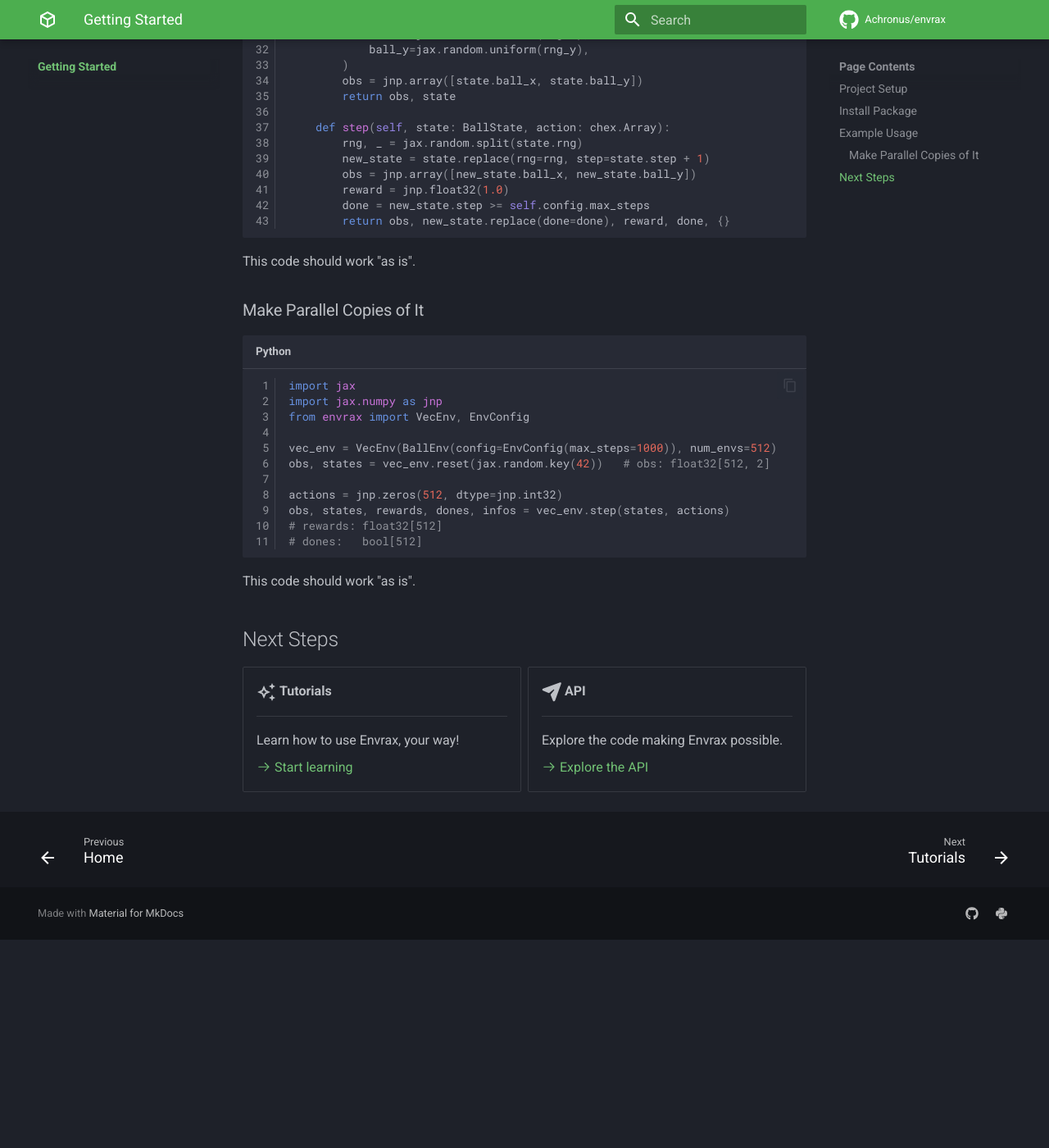
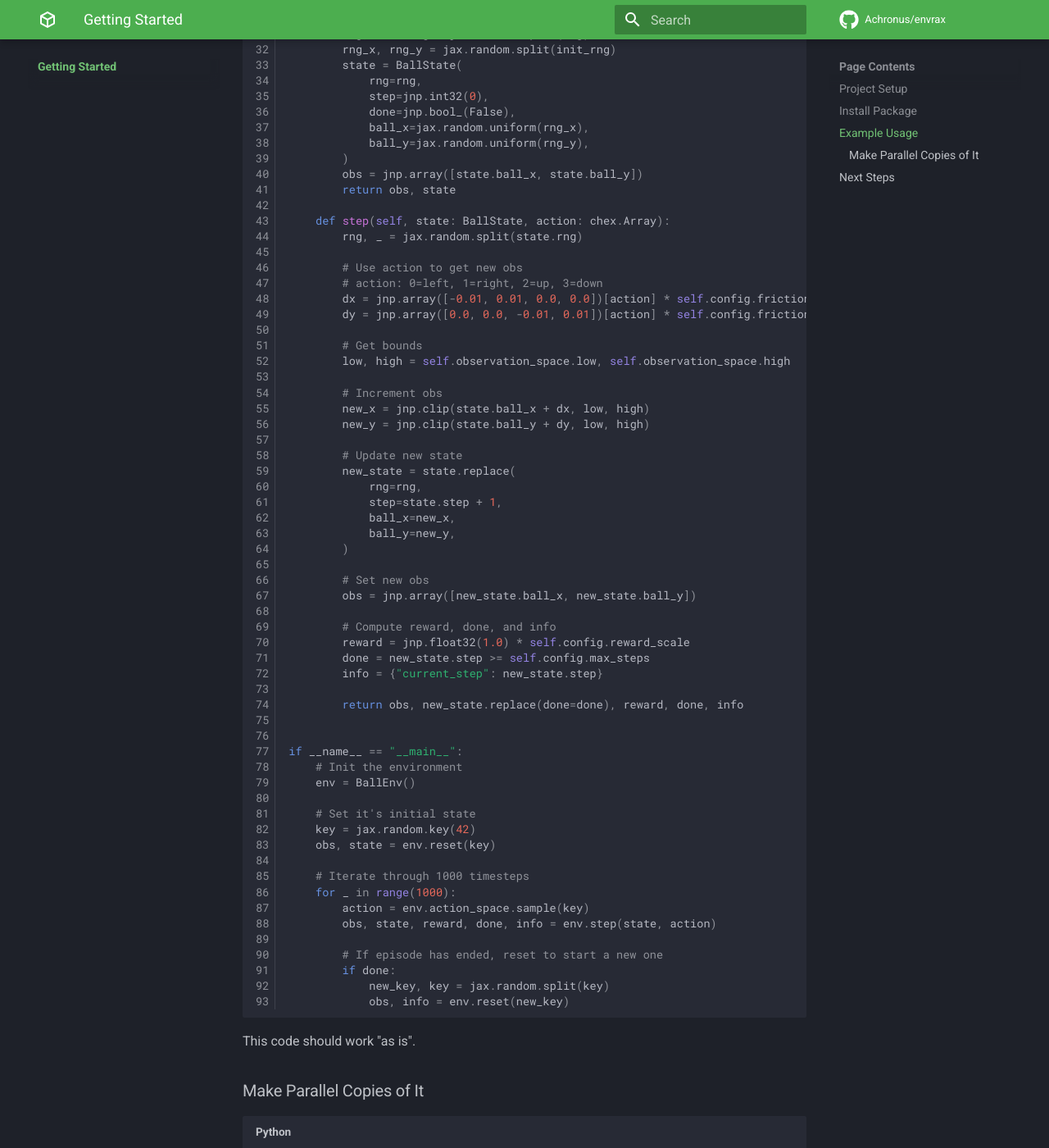
Before and after one commit to Achronus/envrax, an MkDocs documentation site: the page built from docs/starting/index.md, in a window 1280 px wide and 1400 px high, scrolled down 1503 px. Shown: the whole window at 82% size. Built offline with MkDocs 1.6.1 and Material for MkDocs 9.7.7, drawn with Linux system fonts in a browser that asks for light colours; comment, search, counter and statistics services are not loaded; before the commit the page ends 2649 px from its top, so only the background shows below that; some of the changed text lies outside the part shown.

Commit message:
docs(examples): Updated some code examples for consistency.
- Updated `BallState` fields from `jnp.float32` -> `chex.Array`
- Added training loop example
- Updated quick start example
- Corrected `JitWrapper` description

````diff
--- a/docs/starting/index.md
+++ b/docs/starting/index.md
@@ -62,17 +62,23 @@
 import jax
 import jax.numpy as jnp
 
-from envrax import JaxEnv, EnvState
+from envrax import JaxEnv, EnvState, EnvConfig
 from envrax.spaces import Box, Discrete
 
 
 @chex.dataclass
 class BallState(EnvState):
-    ball_x: jnp.float32
-    ball_y: jnp.float32
+    ball_x: chex.Array
+    ball_y: chex.Array
 
 
-class BallEnv(JaxEnv[Box, Discrete, BallState, EnvConfig]):
+@chex.dataclass
+class BallConfig(EnvConfig):
+    friction: float = 0.98
+    reward_scale: float = 1.0
+
+
+class BallEnv(JaxEnv[Box, Discrete, BallState, BallConfig]):
     @property
     def observation_space(self) -> Box:
         return Box(low=0.0, high=1.0, shape=(2,), dtype=jnp.float32)
@@ -96,11 +102,55 @@
 
     def step(self, state: BallState, action: chex.Array):
         rng, _ = jax.random.split(state.rng)
-        new_state = state.replace(rng=rng, step=state.step + 1)
+
+        # Use action to get new obs
+        # action: 0=left, 1=right, 2=up, 3=down
+        dx = jnp.array([-0.01, 0.01, 0.0, 0.0])[action] * self.config.friction
+        dy = jnp.array([0.0, 0.0, -0.01, 0.01])[action] * self.config.friction
+
+        # Get bounds
+        low, high = self.observation_space.low, self.observation_space.high
+
+        # Increment obs
+        new_x = jnp.clip(state.ball_x + dx, low, high)
+        new_y = jnp.clip(state.ball_y + dy, low, high)
+
+        # Update new state
+        new_state = state.replace(
+            rng=rng,
+            step=state.step + 1,
+            ball_x=new_x,
+            ball_y=new_y,
+        )
+
+        # Set new obs
         obs = jnp.array([new_state.ball_x, new_state.ball_y])
-        reward = jnp.float32(1.0)
+
+        # Compute reward, done, and info
+        reward = jnp.float32(1.0) * self.config.reward_scale
         done = new_state.step >= self.config.max_steps
-        return obs, new_state.replace(done=done), reward, done, {}
+        info = {"current_step": new_state.step}
+
+        return obs, new_state.replace(done=done), reward, done, info
+
+
+if __name__ == "__main__":
+    # Init the environment
+    env = BallEnv()
+
+    # Set it's initial state
+    key = jax.random.key(42)
+    obs, state = env.reset(key)
+
+    # Iterate through 1000 timesteps
+    for _ in range(1000):
+        action = env.action_space.sample(key)
+        obs, state, reward, done, info = env.step(state, action)
+
+        # If episode has ended, reset to start a new one
+        if done:
+            new_key, key = jax.random.split(key)
+            obs, info = env.reset(new_key)
 ```
 
 This code should work "as is".
--- a/docs/tutorials/essentials/first-env.md
+++ b/docs/tutorials/essentials/first-env.md
@@ -67,8 +67,8 @@
 
     @chex.dataclass
     class BallState(EnvState):
-        ball_x: jnp.float32
-        ball_y: jnp.float32
+        ball_x: chex.Array
+        ball_y: chex.Array
 
 
     @chex.dataclass
--- a/docs/tutorials/essentials/state.md
+++ b/docs/tutorials/essentials/state.md
@@ -69,8 +69,8 @@
 
 @chex.dataclass
 class BallState(EnvState):
-    ball_x: jnp.float32
-    ball_y: jnp.float32
+    ball_x: chex.Array
+    ball_y: chex.Array
 ```
 
 Notice how we don't use the Python `float` type here. There's a reason for that and we'll explain that shortly.
````
Also changed, not shown: README.md (+69 -11 lines).
